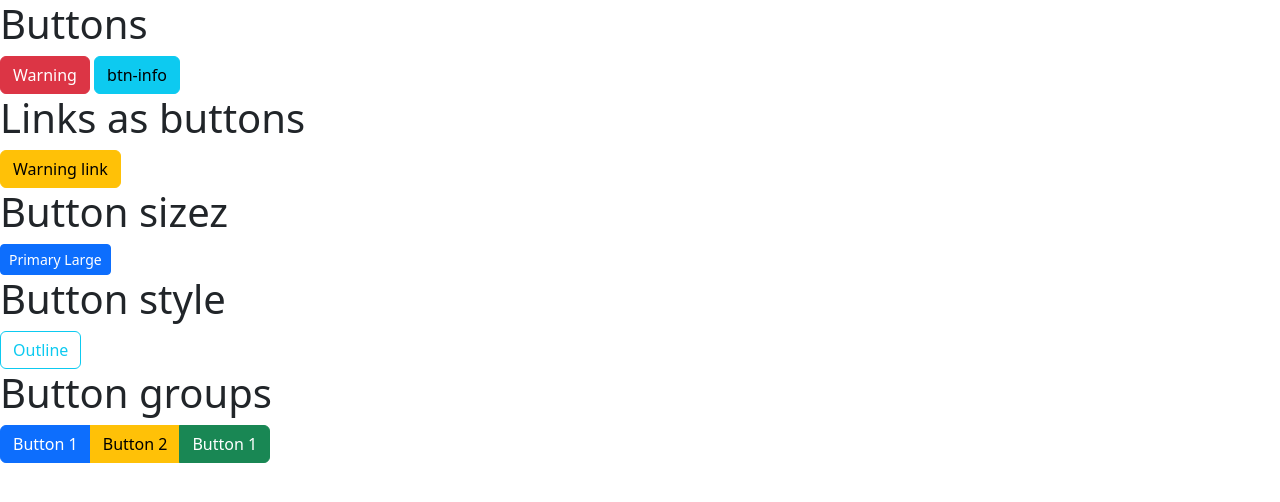
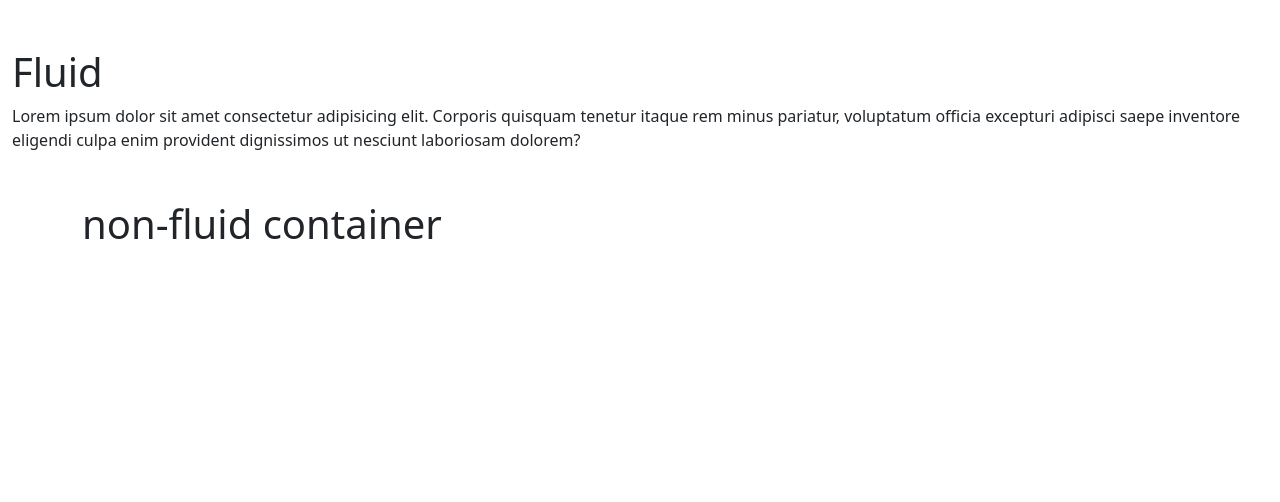
Before and after one commit to pudens401/Bootstrap-Practice, a plain HTML site: page index.html in a window 1280 px wide. Drawn offline with nearby package versions, Linux system fonts and the light colour scheme.

Commit message:
containers

```diff
--- a/index.html
+++ b/index.html
@@ -7,38 +7,20 @@
     <link href="https://cdn.jsdelivr.net/npm/bootstrap@5.3.3/dist/css/bootstrap.min.css" rel="stylesheet" integrity="sha384-QWTKZyjpPEjISv5WaRU9OFeRpok6YctnYmDr5pNlyT2bRjXh0JMhjY6hW+ALEwIH" crossorigin="anonymous">
 </head>
 <body>
+   <div class="container-fluid my-5">
+    <h2 class="display-6">Fluid</h2>
+    <p>Lorem ipsum dolor sit amet consectetur adipisicing elit. Corporis quisquam tenetur itaque rem minus pariatur, voluptatum officia excepturi adipisci saepe inventore eligendi culpa enim provident dignissimos ut nesciunt laboriosam dolorem?</p>
+   </div>
 
-    <!-- basic buttons -->
-    <h2 class="display-6">Buttons</h2>
-
-    <button class="btn btn-danger">Warning</button>
-    <button class="btn btn-info">btn-info</button>
-
-    <!-- anchor tags as buttons -->
-     <h2 class="display-6">Links as buttons</h2>
-     <a href="#" class="btn btn-warning">Warning link</a>
-
-    <!-- button sizes -->
-     <h2 class="display-6">Button sizez</h2>
-     <button class="btn btn-sm btn-primary">Primary Large</button>
-
-    <!-- button styles -->
-     <h2 class="display-6">Button style</h2>
-     <button class="btn btn-outline-info">Outline</button>
-
-    <!-- button groups -->
-     <h2 class="display-6">Button groups</h2>
-     <div class="btn-group">
-        <a href="#" class="btn btn-primary">Button 1</a>
-        <a href="#" class="btn btn-warning">Button 2</a>
-        <a href="#" class="btn btn-success">Button 1</a>
-     </div>
+   <div class="container-xl">
+        <h2 class="display-6">non-fluid container</h2>
+   </div>
 
 
 
 
 
-    <script src="https://cdn.jsdelivr.net/npm/bootstrap@5.3.3/dist/js/bootstrap.bundle.min.js" integrity="sha384-YvpcrYf0tY3lHB60NNkmXc5s9fDVZLESaAA55NDzOxhy9GkcIdslK1eN7N6jIeHz" crossorigin="anonymous"></script>
+<script src="https://cdn.jsdelivr.net/npm/bootstrap@5.3.3/dist/js/bootstrap.bundle.min.js" integrity="sha384-YvpcrYf0tY3lHB60NNkmXc5s9fDVZLESaAA55NDzOxhy9GkcIdslK1eN7N6jIeHz" crossorigin="anonymous"></script>
 </body>
 
 </html>
```
